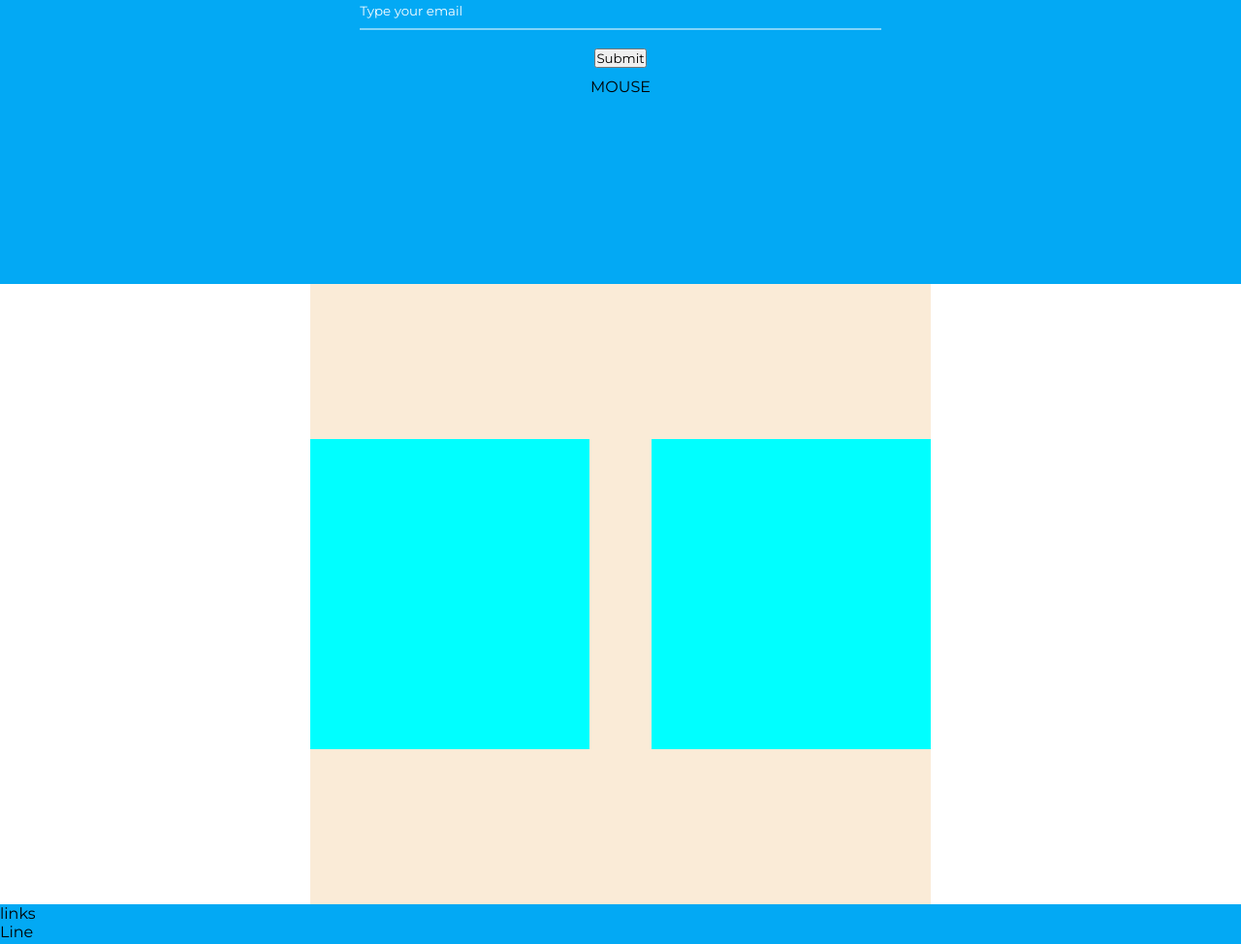
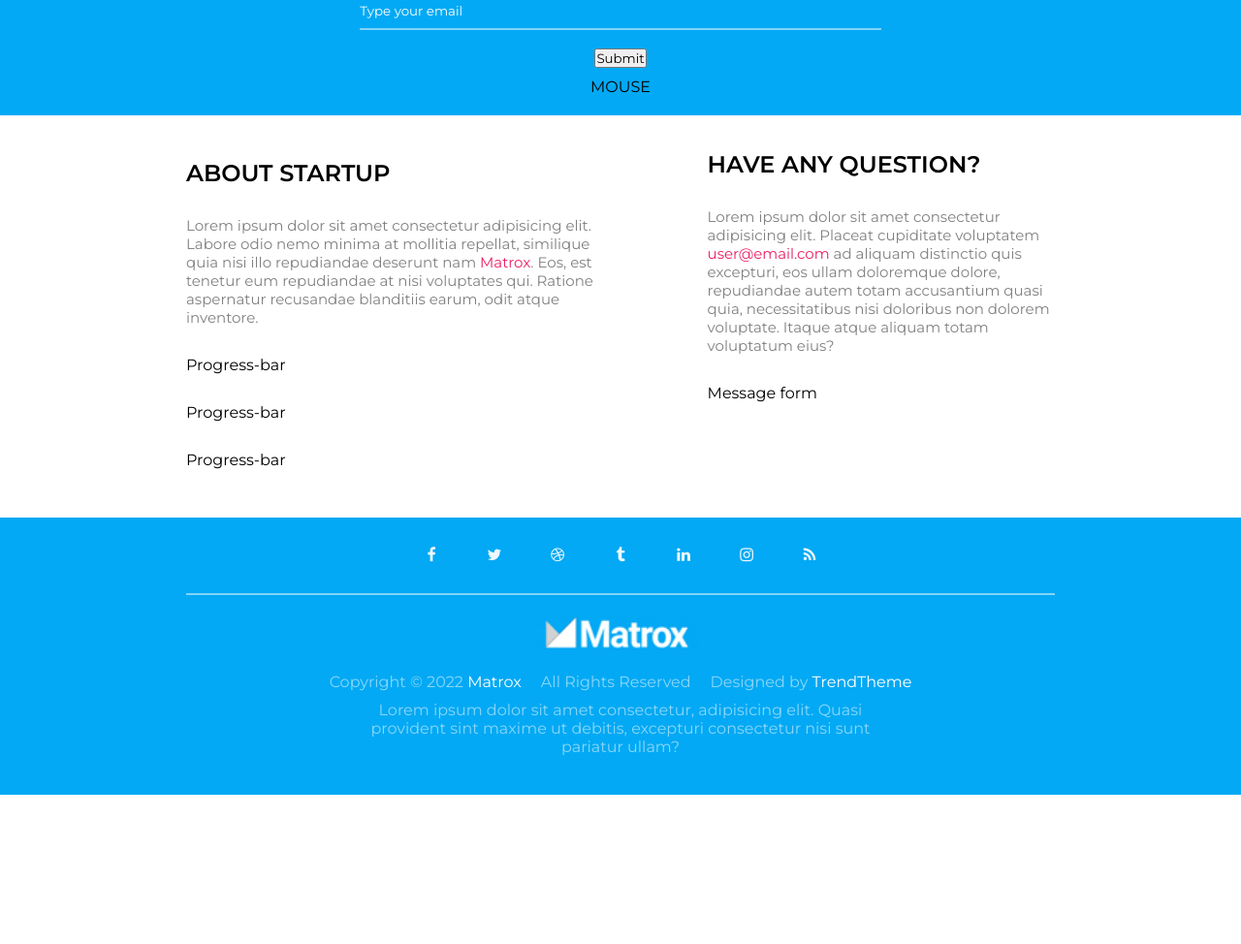
Before and after one commit to DuudeXXI/coming-soon-bit, a website: page index.html in a window 1280 px wide. Shown: the part 491-1465 px from the top of the page at 97% size. After the commit the page ends 1311 px from the top, so only its background shows below. Drawn offline with Linux system fonts and the light colour scheme.

Commit message:
Footer update

```diff
--- a/css/base/layout.css
+++ b/css/base/layout.css
@@ -3,7 +3,6 @@
     padding: 80px 20% 0 20%;
     display: flex;
     flex-direction: column;
-    height: 98vh;
     text-align: center;
     align-items: center;
     gap: 10px;
@@ -88,19 +87,115 @@
 
 /* Mid section start */
 .mid-flex-container{
-    background-color: antiquewhite;
-    margin: 0 25% 0 25%;
+    margin: 0 15% 0 15%;
     display: flex;
-    height: 80vh;
     flex-flow: row wrap;
-    gap: 5px;
-    justify-content:space-between;
-    align-items: center;
+    justify-content: space-between;
+    margin-bottom: 50px;
 }
-.tempcube{
-    width: 45%;
-    height: 50%;
-    background-color: aqua;
+.left-column{
+    width: 50%;
+    display: flex;
+    flex-direction: column;
+    row-gap: 30px;
+
+
+}
+.right-column{
+    display: flex;
+    flex-direction: column;
+    width: 40%;
+    row-gap: 30px;
 }
 
+@media (max-width: 1150px){
+    .mid-flex-container{
+        margin: 0 15% 0 15%;
+        flex-direction: column;
+        gap: 40px;
+    }
+    .mid-flex-container > *{
+        width: 100%;
+    }
+}
+.column-title{
+    margin-top: 10%;
+    text-transform: uppercase;
+}
+.column-description{
+    font-size: 15px;
+}
+.column-description > a{
+    text-decoration: none;
+    color: var(--secondary-color);
+}
+.column-description > a:hover{
+    text-decoration: underline;
+}
 /* Mid section End */
+
+.socials{
+    height: 80px;
+    width: 70%;
+    margin: 0 15% 0 15%;
+    display: flex;
+    flex-flow: row wrap;
+    justify-content:center;
+    align-items: center;
+    border-bottom: 2px solid rgba(255, 255, 255, 0.5);
+    gap:20px;
+}
+.socials > a{
+    color: aliceblue;
+    text-decoration: none;
+    text-align: center;
+    background-color: var(--main-color);
+    display: block;
+    line-height: 45px;
+    width: 45px;
+    height: 45px;
+    border-radius: 50%;
+    transition: all 0.4s;
+}
+.socials > a:hover{
+    color: var(--main-color);
+    background-color: aliceblue;
+}
+.bottom-footer{
+    width: 70%;
+    margin: 0 15% 0 15%;
+}
+.footer-image{
+    display: flex;
+    justify-content: center;
+    align-items: center;
+    padding: 10px;
+}
+footer img{
+    width: 100%;
+    height: 60px;
+    object-fit: contain;
+}
+.credits{
+    display: flex;
+    flex-flow: row wrap;
+    justify-content: center;
+    gap:20px;
+}
+.credits > p{
+    color: #fff8;
+}
+.credits > p > a{
+    text-decoration: none;
+    color: #fff;
+}
+.credits > p > a:hover{
+    font-weight: bolder;
+}
+.bottom-text{
+    padding: 0 20%;
+    margin-top: 10px;
+    padding-bottom: 40px;
+    text-align: center;
+    color:#fff8;
+}
--- a/index.html
+++ b/index.html
@@ -44,32 +44,66 @@
     </section>
     <section class="container">
         <div class="mid-flex-container">
-            <div class="tempcube">
+            <div class="left-column">
+                <h2 class="column-title" >
+                    About Startup
+                </h2>
+                <p class="column-description">
+                    Lorem ipsum dolor sit amet consectetur adipisicing elit. Labore odio nemo minima at mollitia repellat, similique quia nisi illo repudiandae deserunt nam <a href="#">Matrox</a>. Eos, est tenetur eum repudiandae at nisi voluptates qui. Ratione aspernatur recusandae blanditiis earum, odit atque inventore.
+                </p>
+                <div class="progress-bar">
+                    Progress-bar
+                </div>
+                <div class="progress-bar">
+                    Progress-bar
+                </div>
+                <div class="progress-bar">
+                    Progress-bar
+                </div>
 
             </div>
-            <div class="tempcube">
-
+            <div class="right-column">
+                <h2 class="column-title">
+                    Have any question?
+                </h2>
+                <p class="column-description" >
+                    Lorem ipsum dolor sit amet consectetur adipisicing elit. Placeat cupiditate voluptatem <a href="mailto:">user@email.com</a> ad aliquam distinctio quis excepturi, eos ullam doloremque dolore, repudiandae autem totam accusantium quasi quia, necessitatibus nisi doloribus non dolorem voluptate. Itaque atque aliquam totam voluptatum eius?
+                </p>
+                <form>
+                    Message form
+                </form>
             </div>
         </div>
     </section>
     <footer class="container bg-main">
-        <div>
-            links
-            <a href=""></a>
-            <a href=""></a>
-            <a href=""></a>
-            <a href=""></a>
-            <a href=""></a>
-            <a href=""></a>
-            <a href=""></a>
+        <div class="socials">
+            <a class="fa fa-facebook" href="#"></a>
+            <a class="fa fa-twitter" href="#"></a>
+            <a class="fa fa-dribbble" href="#"></a>
+            <a class="fa fa-tumblr" href="#"></a>
+            <a class="fa fa-linkedin" href="#"></a>
+            <a class="fa fa-instagram" href="#"></a>
+            <a class="fa fa-rss" href="#"></a>
         </div>
-        <div>
-            Line
+        <div class="bottom-footer">
+            <div class="footer-image">
+               <img src="./img/footer-logo.png" alt="">
+            </div>
+           <div class="credits">
+                <p>
+                    Copyright &copy; 2022 <a href="#">Matrox</a>
+                </p>
+                <p>
+                    All Rights Reserved
+                </p>
+                <p>
+                    Designed by <a href="#">TrendTheme</a>
+                </p>
+           </div>
+           <p class="bottom-text">
+            Lorem ipsum dolor sit amet consectetur, adipisicing elit. Quasi provident sint maxime ut debitis, excepturi consectetur nisi sunt pariatur ullam?
+           </p>
         </div>
-        <img src="" alt="">
-        <p></p>
-        <p></p>
-        <p></p>
     </footer>
 
 </body>
```
